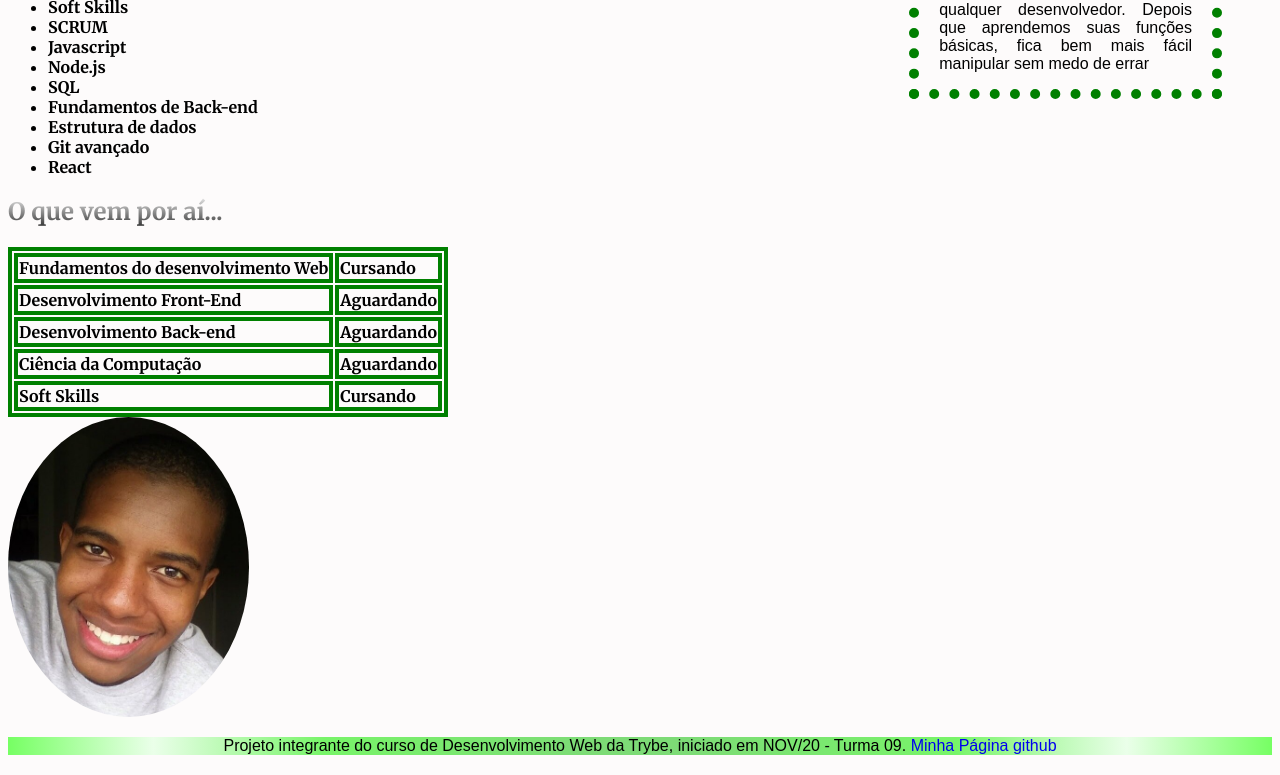
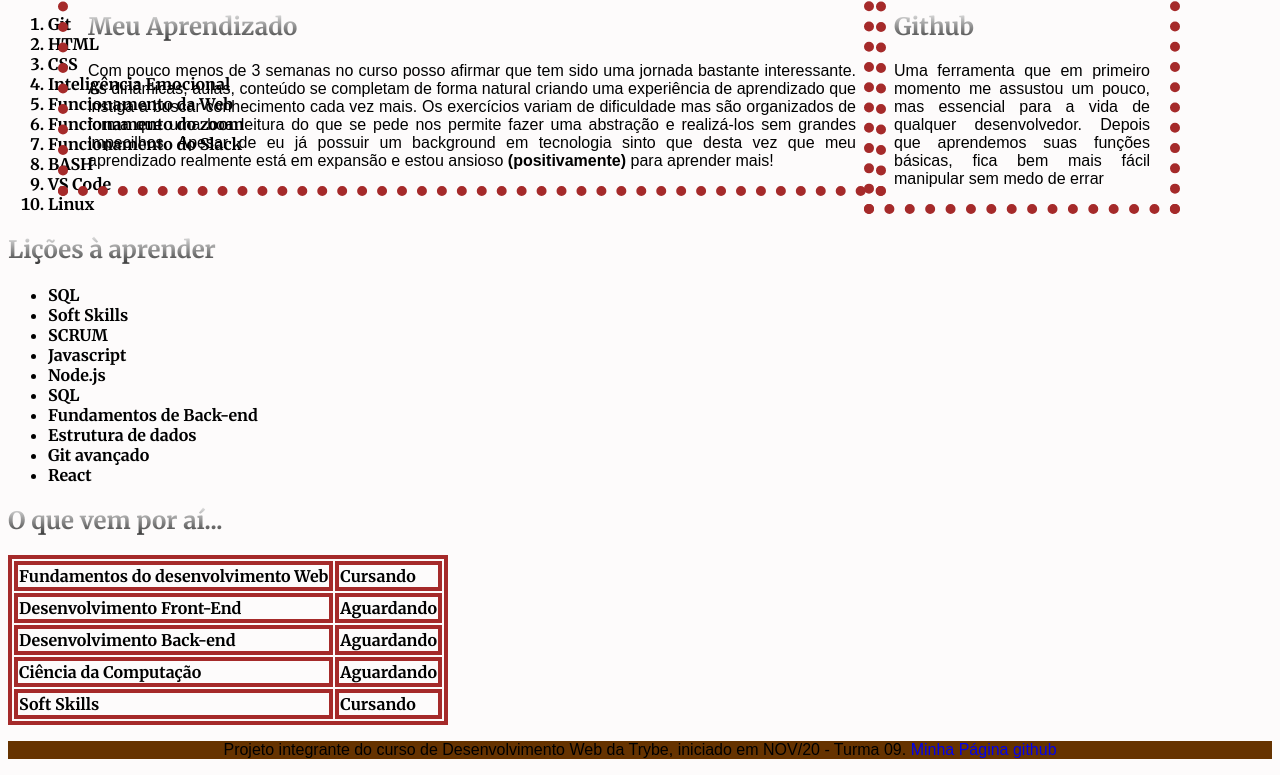
Before and after one commit to tryber/sd-09-project-lessons-learned, a plain HTML site: page index.html in a window 1280 px wide. Shown: the part 369-1144 px from the top of the page. Drawn offline with Linux system fonts and the light colour scheme.

Commit message:
nova correcao

```diff
--- a/index.html
+++ b/index.html
@@ -9,7 +9,6 @@
     <title>Lessons Learned</title>
 </head>
 <body>
-    <div id='container'>
     <header id="cabecalho">
         <h1 id="titulo">Lessons Learned</h1>
         <nav>
@@ -20,15 +19,15 @@
             </ul>
         </nav>
     </header>
+    <img id="minha_foto" src="minhafoto.jpg" alt= "foto de perfil">
     <article id="lado-esquerdo">
         <h2> Meu Aprendizado</h2>
-        <p>Com pouco menos de 3 semanas no curso posso afirmar que tem sido uma jornada bastante interessante. As dinâmicas, aulas, conteúdo se completam de forma natural criando uma experiência de aprendizado que instiga a buscar conhecimento cada vez mais. Os exercícios variam de dificuldade mas são organizados de forma que uma boa leitura do que se pede nos permite fazer uma abstração e realizá-los sem grandes impecilhos. Apesar de eu já possuir um background em tecnologia sinto que desta vez que meu aprendizado realmente está em expansão e estou ancioso <i>(positivamente)</i> para aprender mais!</p>
+        <p>Com pouco menos de 3 semanas no curso posso afirmar que tem sido uma jornada bastante interessante. As dinâmicas, aulas, conteúdo se completam de forma natural criando uma experiência de aprendizado que instiga a buscar conhecimento cada vez mais. Os exercícios variam de dificuldade mas são organizados de forma que uma boa leitura do que se pede nos permite fazer uma abstração e realizá-los sem grandes impecilhos. Apesar de eu já possuir um background em tecnologia sinto que desta vez que meu aprendizado realmente está em expansão e estou ansioso <strong>(positivamente)</strong> para aprender mais!</p>
     </article>
     <aside id="lado-direito">
         <h2>Github</h2>
         <p>Uma ferramenta que em primeiro momento me assustou um pouco, mas essencial para a vida de qualquer desenvolvedor. Depois que aprendemos suas funções básicas, fica bem mais fácil manipular sem medo de errar</p>
     </aside>
-    </div>
     <section>
         <div id="barralicoes">
         <h2>Lições Aprendidas</h2>
@@ -85,7 +84,6 @@
              </tr>
         </table>
     </section>
-    <img id="minha_foto" src="minhafoto.jpg" alt= "foto de perfil">
     <footer id="rodape">
         <p>Projeto integrante do curso de Desenvolvimento Web da Trybe, iniciado em NOV/20 - Turma 09.
             <a target="_blank" href="https://github.com/fcbresende">Minha Página github</a></p>
--- a/style.css
+++ b/style.css
@@ -9,8 +9,8 @@ body{
     width: 100%;
     text-align: center;
     display: block;
-    background: rgb(125,219,118);
-    background: radial-gradient(circle, rgba(125,219,118,1) 8%, rgba(120,244,105,1) 50%, rgba(233,255,232,0.938813025210084) 77%, rgba(118,255,99,1) 100%);
+    z-index: 1;
+   background-color:  rgb(102, 51, 0);
 }
 h1{
     text-align: center;
@@ -47,33 +47,40 @@ p{
     position: relative;
 }
 #lado-esquerdo{
-    position: inherit;
-    float: left;
     width:60%;
     margin-right: 50px;
     margin-left: 50px;
-    border: 10px dotted green;
+    border: 10px dotted brown;
     padding-left: 20px;
     padding-right:20px;
     text-align: justify;
+    position: absolute;
+    float: left;
+    top:350px;
+
 }
 #lado-direito{
-    position: inherit;
-    float: right;
     width: 20%;
     margin-right: 50px;
-    border: 10px dotted green;
+    border: 10px dotted brown;
     padding-left: 20px;
     padding-right:20px;
     text-align: justify;
+    position: absolute;
+    top:350px;
+    right:50px;
+}
+img{
+    position: relative;
+    top:160px;
+    right:350px;
 
 }
 footer{
     background-color: rgb(222, 184, 135);
     width: 100%;
     text-align: center;
-    background: rgb(125,219,118);
-    background: radial-gradient(circle, rgba(125,219,118,1) 8%, rgba(120,244,105,1) 50%, rgba(233,255,232,0.938813025210084) 77%, rgba(118,255,99,1) 100%);
+    background: rgb(102, 51, 0);
 }
 li a{
     color: LightGoldenRodYellow;
@@ -81,7 +88,7 @@ li a{
 }
 
 table, th, td{
-    border: 4px solid green;
+    border: 4px solid brown;
 
 }
 
```
